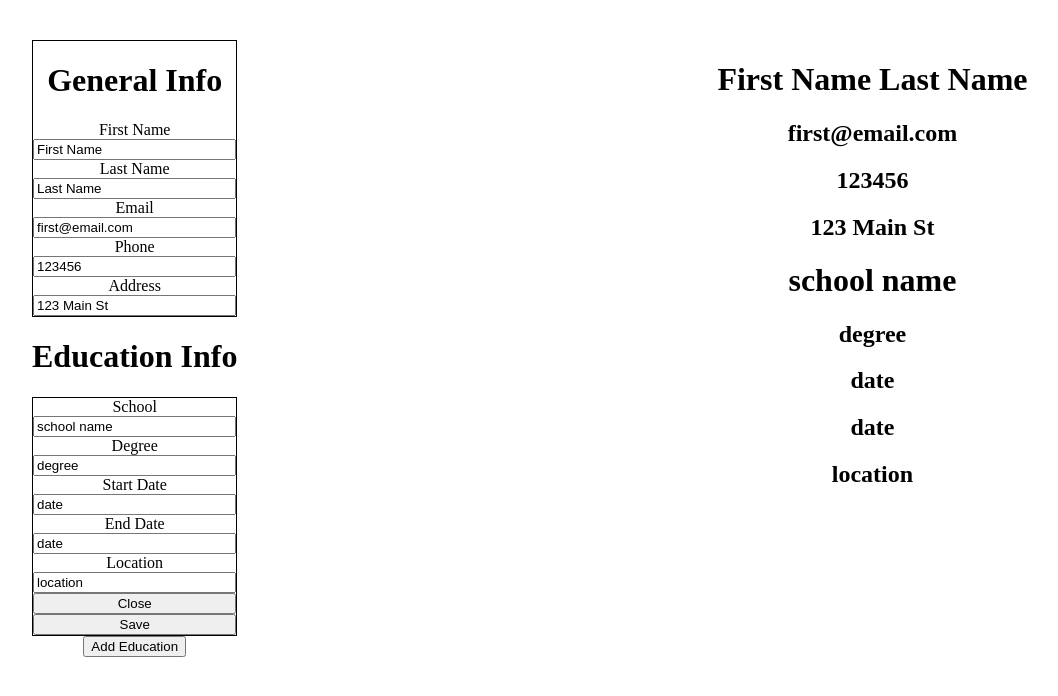
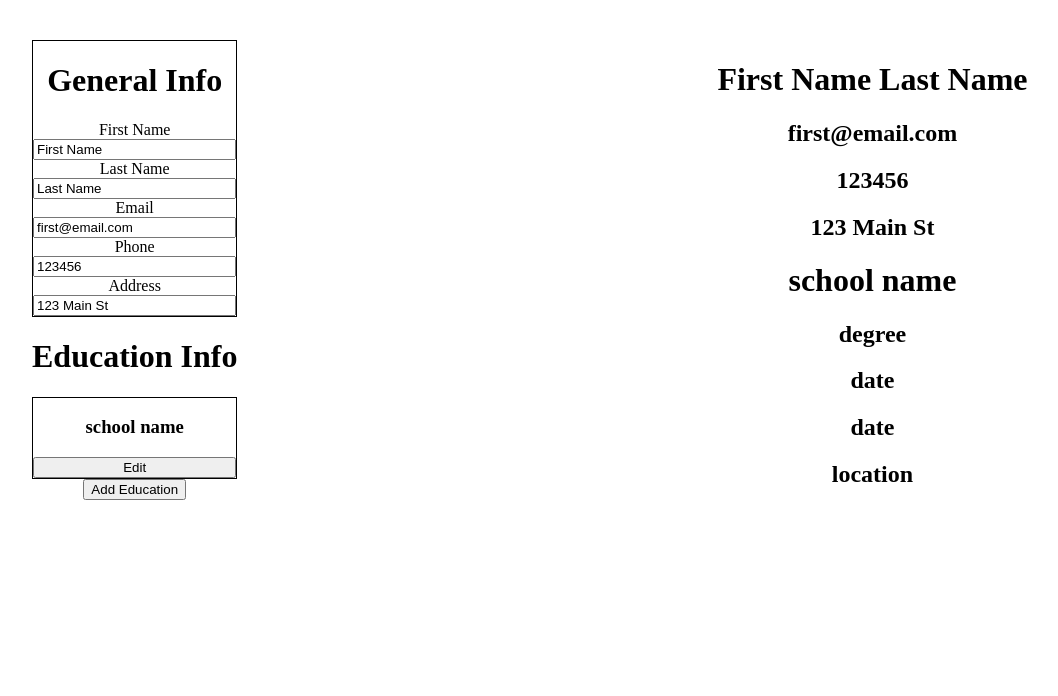
Before and after one commit to ImmaCheetah/cv-app, a React (Vite) app: page / in a window 1280 px wide. Both pictures are taken after a click on the button "Save". Shown: the top 696 px of the page, without its empty margins (8-1066 px from the left). Built offline with nearby package versions, Linux system fonts and the light colour scheme.

Commit message:
feat: toggle edit button when form is open

```diff
--- a/src/components/EducationInfo.jsx
+++ b/src/components/EducationInfo.jsx
@@ -63,16 +63,21 @@ export default function EducationInfo(props) {
                         e.preventDefault()
                         props.onToggle()
                     }}>
-                    Close
+                    Save
                 </button>
             </>
             }
-            <button onClick={(e) => {
-                    e.preventDefault()
-                    props.onClick()
-                }}>
-                {props.isActive ? "Save" : "Edit"}
-            </button>
+            {
+                !props.isActive &&
+                <button
+                    onClick={(e) => {
+                        e.preventDefault()
+                        props.onClick()}
+                    }
+                >
+                    Edit
+                </button>
+            }
         </form>
     )
 }
```
